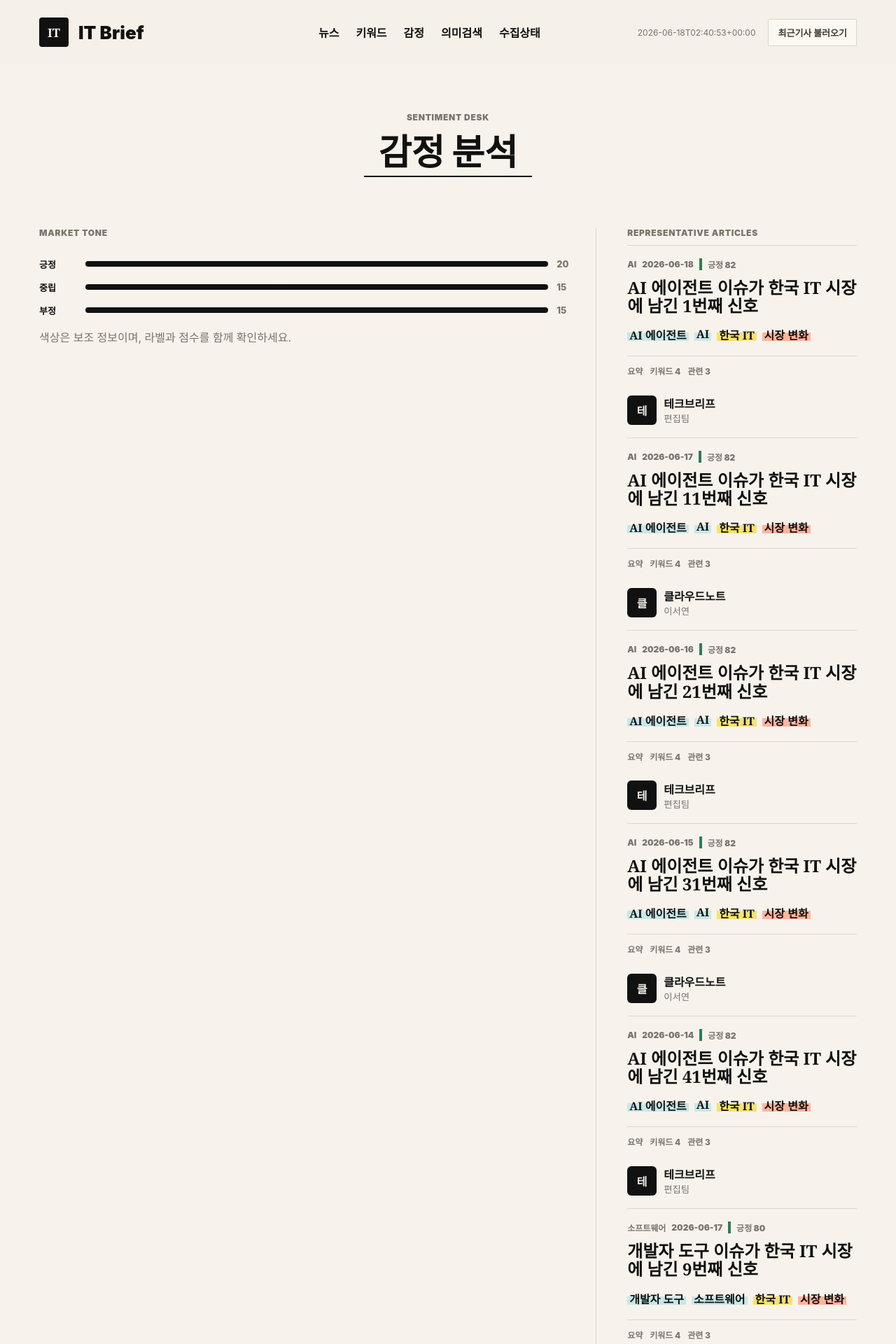
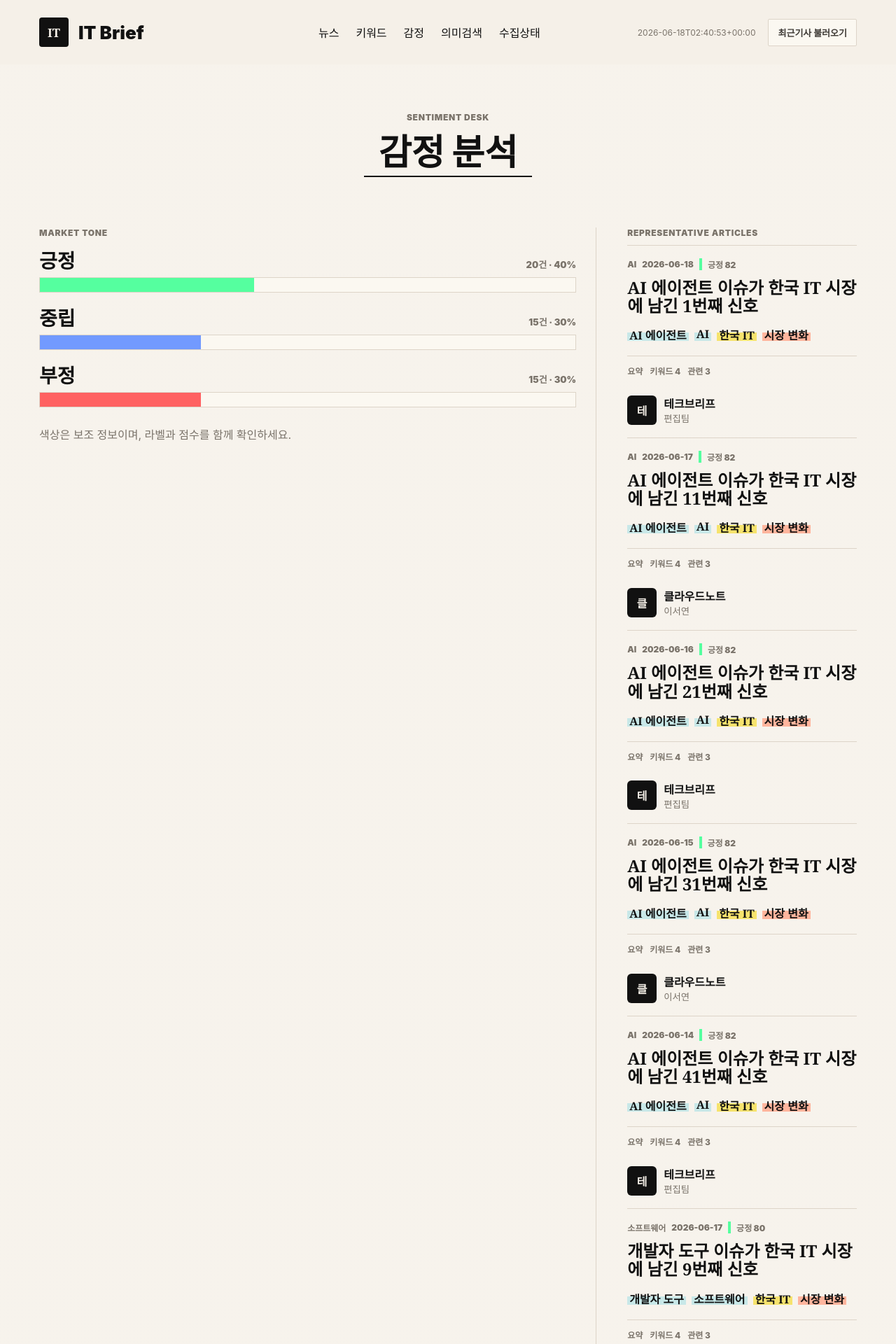
Before and after one commit to prodigk/260617_NEWSAGENT, a FastAPI app: page /sentiment in a window 1280 px wide. Shown: the top 1920 px of the page at 70% size. Run offline with FastAPI, Linux system fonts and the light colour scheme; data comes from the database, SQL or seed files in the repository.

Commit message:
정리버전

```diff
--- a/app/main.py
+++ b/app/main.py
@@ -50,8 +50,22 @@ def template_context(request: Request, **extra):
 
 
 @app.get("/", response_class=HTMLResponse)
-def dashboard(request: Request):
-    return news(request, page=1, q="", category="", sentiment="", keyword="", sort="published")
+def dashboard(request: Request, page: int = Query(1, ge=1)):
+    articles = list_articles(sort="published")
+    page_articles, current_page, total_pages = paginate_articles(articles, page)
+    return templates.TemplateResponse(
+        "dashboard.html",
+        template_context(
+            request,
+            articles=articles,
+            page_articles=page_articles,
+            slots=build_slots(page_articles),
+            page_keywords=page_keywords(page_articles),
+            page_sentiment=sentiment_summary(page_articles),
+            current_page=current_page,
+            total_pages=total_pages,
+        ),
+    )
 
 
 @app.get("/news", response_class=HTMLResponse)
--- a/app/static/styles.css
+++ b/app/static/styles.css
@@ -10,9 +10,9 @@
   --accent-peach: #ffb59d;
   --accent-yellow: #f6e36d;
   --accent-mint: #c8e8e8;
-  --accent-positive: #2e7d50;
-  --accent-neutral: #7c7166;
-  --accent-negative: #a13d3d;
+  --accent-positive: #55ff9f;
+  --accent-neutral: #729aff;
+  --accent-negative: #ff6161;
   --serif: "Noto Serif KR", "Source Serif 4", Georgia, serif;
   --sans: Pretendard, Inter, "Noto Sans KR", system-ui, sans-serif;
 }
@@ -86,7 +86,7 @@ main {
   display: flex;
   justify-content: center;
   gap: 24px;
-  font-weight: 800;
+  font-weight: 300;
 }
 
 .main-nav a {
@@ -323,6 +323,62 @@ dd {
   font-weight: 800;
 }
 
+.sentiment-chart {
+  display: grid;
+  gap: 22px;
+  margin: 18px 0 26px;
+}
+
+.sentiment-chart-row {
+  display: grid;
+  gap: 9px;
+}
+
+.sentiment-chart-label {
+  display: flex;
+  align-items: baseline;
+  justify-content: space-between;
+  gap: 14px;
+}
+
+.sentiment-chart-label strong {
+  font-family: var(--serif);
+  font-size: 28px;
+  line-height: 1;
+}
+
+.sentiment-chart-label span {
+  color: var(--ink-muted);
+  font-size: 13px;
+  font-weight: 900;
+}
+
+.sentiment-chart-track {
+  height: 22px;
+  overflow: hidden;
+  border: 1px solid var(--line-subtle);
+  background: var(--surface-panel);
+}
+
+.sentiment-chart-track span {
+  display: block;
+  width: max(var(--w), 3%);
+  height: 100%;
+  background: var(--accent-neutral);
+}
+
+.sentiment-chart-긍정 .sentiment-chart-track span {
+  background: var(--accent-positive);
+}
+
+.sentiment-chart-중립 .sentiment-chart-track span {
+  background: var(--accent-neutral);
+}
+
+.sentiment-chart-부정 .sentiment-chart-track span {
+  background: var(--accent-negative);
+}
+
 .editorial-grid {
   display: grid;
   grid-template-columns: repeat(4, minmax(0, 1fr));
@@ -445,6 +501,26 @@ dd {
   margin: 42px 0 0;
 }
 
+.dashboard-toolbar {
+  display: flex;
+  align-items: center;
+  justify-content: space-between;
+  gap: 24px;
+  margin: -28px 0 18px;
+  padding-bottom: 16px;
+  border-bottom: 1px solid var(--line-subtle);
+}
+
+.dashboard-toolbar .result-line {
+  margin: 0;
+}
+
+.dashboard-toolbar .pagination {
+  justify-content: flex-end;
+  margin: 0;
+  gap: 8px;
+}
+
 .issue-toolbar {
   display: flex;
   align-items: center;
@@ -476,6 +552,12 @@ dd {
 }
 
 .issue-toolbar .pagination a {
+  min-width: 32px;
+  height: 32px;
+  font-size: 13px;
+}
+
+.dashboard-toolbar .pagination a {
   min-width: 32px;
   height: 32px;
   font-size: 13px;
@@ -746,11 +828,13 @@ mark {
     grid-template-columns: 1fr;
   }
 
+  .dashboard-toolbar,
   .issue-toolbar {
     display: grid;
     gap: 12px;
   }
 
+  .dashboard-toolbar .pagination,
   .issue-toolbar .pagination {
     justify-content: flex-start;
     overflow-x: auto;
--- a/app/templates/sentiment.html
+++ b/app/templates/sentiment.html
@@ -13,9 +13,19 @@
 <section class="analysis-page">
   <aside>
     <p class="eyebrow">Market Tone</p>
-    <div class="sentiment-bars tall">
+    {% set total_sentiment = sentiment.values() | sum %}
+    <div class="sentiment-chart" aria-label="긍정 중립 부정 감정 분포">
       {% for label, count in sentiment.items() %}
-        <span><b>{{ label }}</b><i style="--w: {{ count * 8 + 8 }}%"></i><em>{{ count }}</em></span>
+        {% set percent = (count / total_sentiment * 100) if total_sentiment else 0 %}
+        <div class="sentiment-chart-row sentiment-chart-{{ label }}">
+          <div class="sentiment-chart-label">
+            <strong>{{ label }}</strong>
+            <span>{{ count }}건 · {{ "%.0f"|format(percent) }}%</span>
+          </div>
+          <div class="sentiment-chart-track" role="img" aria-label="{{ label }} {{ count }}건 {{ "%.0f"|format(percent) }}%">
+            <span style="--w: {{ percent }}%"></span>
+          </div>
+        </div>
       {% endfor %}
     </div>
     <p class="muted">색상은 보조 정보이며, 라벨과 점수를 함께 확인하세요.</p>
```
Also changed, not shown: app/templates/dashboard.html (+4 -35 lines), docs/design-dev-handoff.md (+4 -4 lines), tests/test_routes.py (added, +33 -0 lines).
